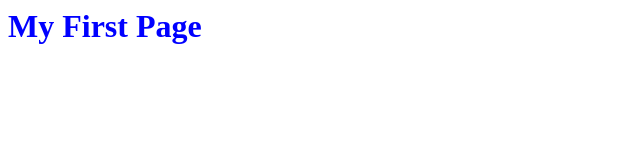
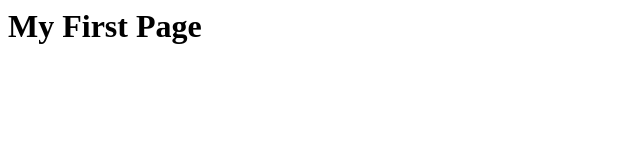
Before and after one commit to samratJung/Weekly_Assignments-Final_Website, a plain HTML site: page Week03/index.html in a window 1280 px wide. Shown: the whole page, without its empty margins (0-640 px from the left). Drawn offline with Linux system fonts and the light colour scheme.

Commit message:
Changed some text

```diff
--- a/Week03/index.html
+++ b/Week03/index.html
@@ -1,14 +1,8 @@
 <html>
 <head>
 <title> My Title </title>
-<style type="text/css">
-	h1{
-		color: blue;
-	}
-</style>
 </head>
 <body>
-
 <h1>My First Page</h1>
 </body>
 </html>
```
